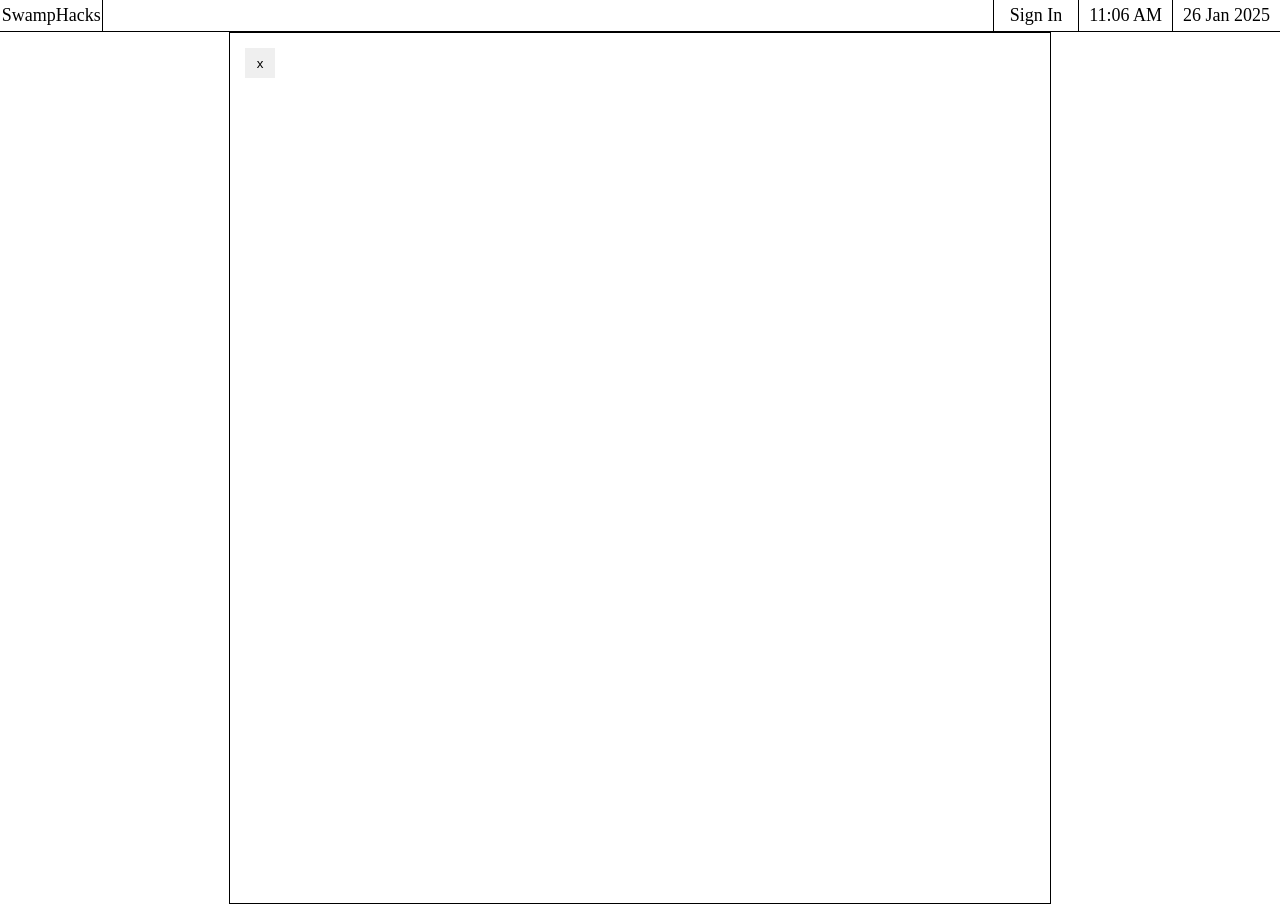
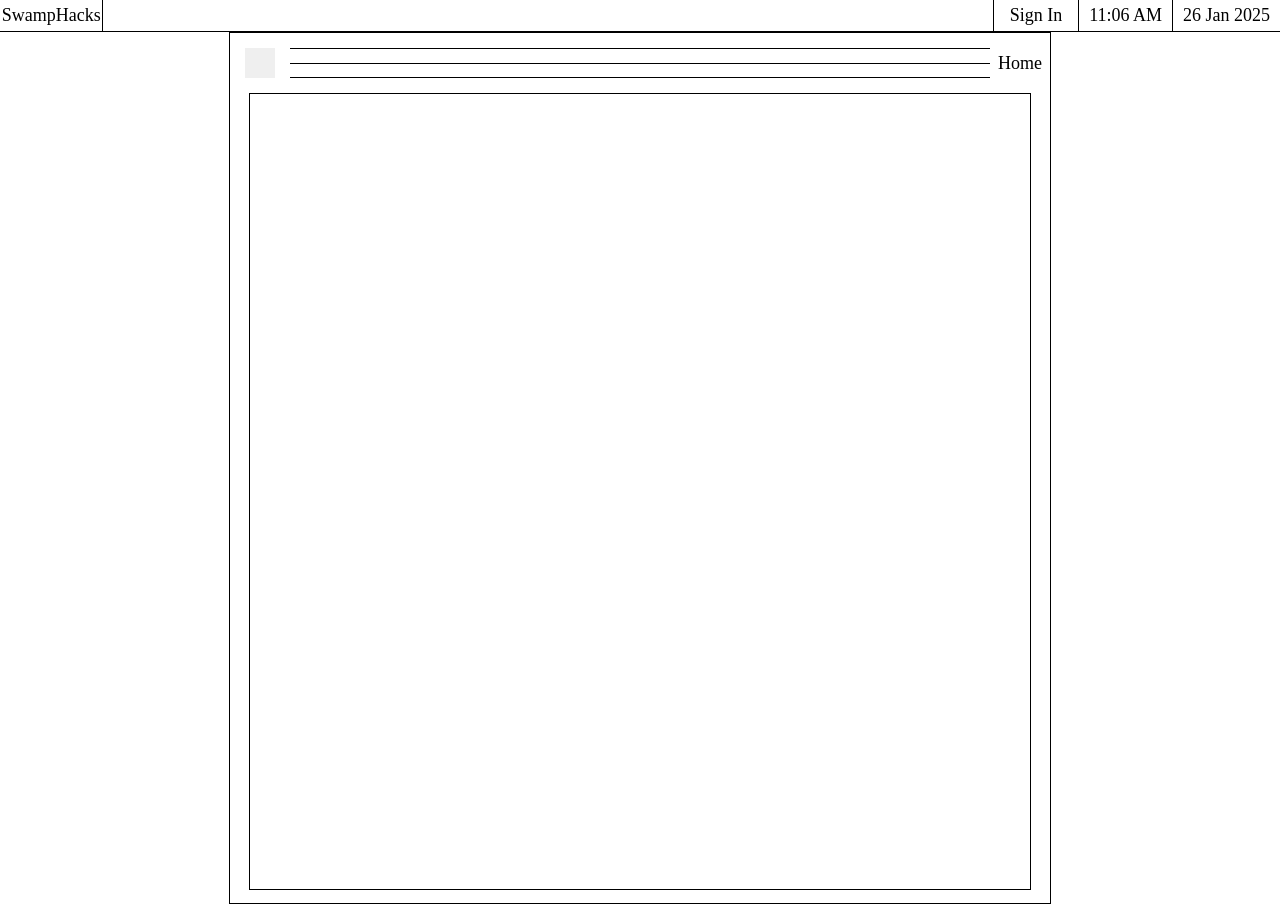
Before and after one commit to JonathanHooth/FutureDocs, a React (Vite) app in the folder frontend/: page / in a window 1280 px wide. Built offline with nearby package versions, Linux system fonts and the light colour scheme.

Commit message:
More Changes Made

```diff
--- a/frontend/src/App.jsx
+++ b/frontend/src/App.jsx
@@ -8,14 +8,19 @@ import Home from './pages/Home/Home'
 
 function App() {
   const [count, setCount] = useState(0)
+  const [displayHome, setDisplayHome] = useState(true)
+
+  const homeToggle = () => {
+    setDisplayHome(!displayHome);
+  }
 
   return (
     <>
       <div className="mainLayout">
         <NavBar />
 
-        <div className='HomeScreen' >
-          <Home />
+        <div className='HomeScreen'>
+          <Home onClick={setDisplayHome} />
         </div>
       </div>
     </>
--- a/frontend/src/pages/Home/Home.css
+++ b/frontend/src/pages/Home/Home.css
@@ -18,7 +18,44 @@
 
 }
 
+.topBar{
+  display: flex;
+  flex-direction: row;
+  justify-content: space-between;
+}
+
 .line-holder{
+  margin-top: 15px;
   display: flex;
   flex-direction: column;
+  height: 30px;
+  width: 700px;
+  justify-content: space-between;
 }
+
+.line{
+  height: 1px;
+  width: 700px;
+  background-color: #000000;
+}
+
+.titleName{
+  display: flex;
+  justify-content: center;
+  align-items: center;
+  width: 80px;
+
+  font-size: 18px;
+}
+
+.HomeContainer .content{
+  width: 780px;
+  height: 795px;
+  border: 1px solid black;
+
+}
+
+.content-container{
+  display: flex;
+  justify-content: center;
+}
--- a/frontend/src/pages/Home/Home.jsx
+++ b/frontend/src/pages/Home/Home.jsx
@@ -3,7 +3,7 @@
 import "./Home.css"
 
 
-function Home(){
+function Home(props){
 
   return(
     <>
@@ -11,26 +11,27 @@ function Home(){
       <div className="topBar">
         <div>
           <button className="windowExit">
-              x
+
           </button>
         </div>
         <div className="line-holder">
           <div className="line">
-
           </div>
           <div className="line">
-
           </div>
           <div className="line">
-
           </div>
+        </div>
+        <div className="titleName">
+          Home
         </div>
       </div>
 
+      <div className="content-container">
       <div className="content">
 
       </div>
-
+      </div>
     </div>
 
     </>
```
